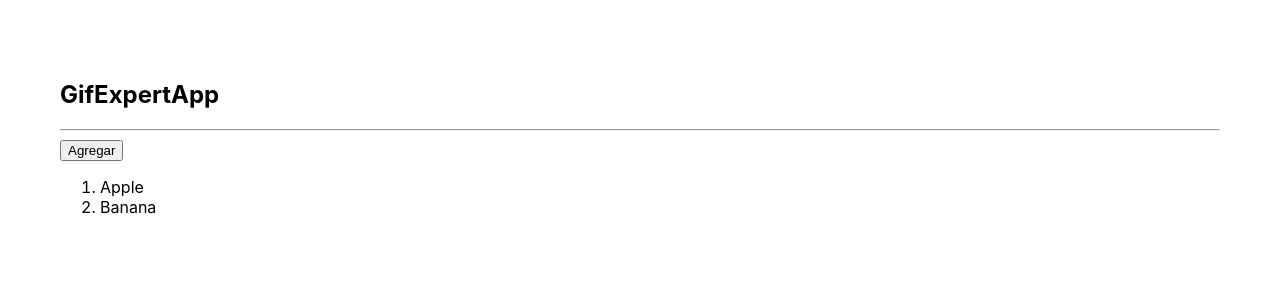
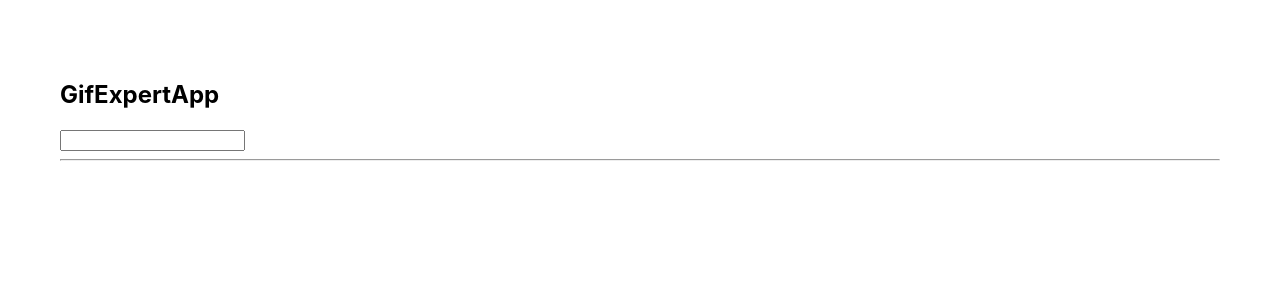
Before and after one commit to aragrevo/GifExpertApp, a React (Vite) app: page / in a window 1280 px wide. Shown: the top 300 px of the page. Built offline with nearby package versions, Linux system fonts and the light colour scheme.

Commit message:
get and render gifs

```diff
--- a/src/GifExpertApp.jsx
+++ b/src/GifExpertApp.jsx
@@ -1,21 +1,18 @@
 import React, { useState } from 'react';
+import AddCategory from './components/AddCategory';
+import GifGrid from './components/GifGrid';
 
-const GifExpertApp = () => {
-  const [categories, setCategories] = useState(['Apple', 'Banana']);
-
-  const handleAdd = () => {
-    setCategories((values) => [...values, 'Orange']);
-  };
+const GifExpertApp = ({ defaultCategories = [] }) => {
+  const [categories, setCategories] = useState(defaultCategories);
 
   return (
     <>
       <h2>GifExpertApp</h2>
+      <AddCategory setCategories={setCategories} />
       <hr />
-
-      <button onClick={handleAdd}>Agregar</button>
       <ol>
         {categories.map((category) => (
-          <li key={category}>{category}</li>
+          <GifGrid key={category} category={category} />
         ))}
       </ol>
     </>
--- /dev/null
+++ b/src/components/AddCategory.jsx
@@ -0,0 +1,29 @@
+import React, { useState } from 'react';
+
+const AddCategory = ({ setCategories }) => {
+  const [inputValue, setInputValue] = useState('');
+
+  const handleInputChange = (e) => {
+    setInputValue(e.target.value);
+  };
+
+  const handleSubmit = (e) => {
+    e.preventDefault();
+    if (inputValue.trim().length > 2) {
+      setCategories((cats) => [inputValue, ...cats]);
+      setInputValue('');
+    }
+  };
+
+  return (
+    <form onSubmit={handleSubmit}>
+      <input type='text' value={inputValue} onChange={handleInputChange} />
+    </form>
+  );
+};
+
+// AddCategory.propTypes = {
+//   setCategories: PropTypes.func.isRequired,
+// };
+
+export default AddCategory;
--- /dev/null
+++ b/src/components/GifGrid.jsx
@@ -0,0 +1,25 @@
+import React from 'react';
+// import PropTypes from 'prop-types';
+import useFetchGifs from '../hooks/useFetchGifs';
+import GifGridItem from './GifGridItem';
+
+const GifGrid = ({ category }) => {
+  const { data: gifs, loading } = useFetchGifs(category);
+  return (
+    <>
+      <h3>{category}</h3>
+      {loading && <p>Loading</p>}
+      <div>
+        {gifs.map((gif) => (
+          <GifGridItem key={gif.id} {...gif} />
+        ))}
+      </div>
+    </>
+  );
+};
+
+// GifGrid.propTypes = {
+//   category: PropTypes.string.isRequired,
+// };
+
+export default GifGrid;
--- /dev/null
+++ b/src/components/GifGridItem.jsx
@@ -0,0 +1,18 @@
+import React from 'react';
+// import PropTypes from 'prop-types';
+
+const GifGridItem = ({ title, url }) => {
+  return (
+    <div>
+      <img src={url} alt={title} />
+      <p>{title}</p>
+    </div>
+  );
+};
+
+// GifGridItem.propTypes = {
+//   title: PropTypes.string.isRequired,
+//   url: PropTypes.string.isRequired,
+// };
+
+export default GifGridItem;
--- /dev/null
+++ b/src/helpers/getGifs.js
@@ -0,0 +1,18 @@
+export const getGifs = async (category) => {
+  const url = `https://api.giphy.com/v1/gifs/search?q=${encodeURI(
+    category
+  )}&limit=10&api_key=A8xMXqzieIHmtO3BjGLAtf1daSSDAv8K`;
+
+  const resp = await fetch(url);
+  const { data } = await resp.json();
+
+  const gifs = data.map((img) => {
+    return {
+      id: img.id,
+      title: img.title,
+      url: img.images?.downsized_medium.url,
+    };
+  });
+
+  return gifs;
+};
--- /dev/null
+++ b/src/hooks/useFetchGifs.js
@@ -0,0 +1,19 @@
+import { useEffect, useState } from 'react';
+import { getGifs } from '../helpers/getGifs';
+
+const useFetchGifs = (category) => {
+  const [state, setState] = useState({ data: [], loading: true });
+
+  useEffect(() => {
+    getGifs(category).then((gifs) => {
+      setState({
+        data: gifs,
+        loading: false,
+      });
+    });
+  }, [category]);
+
+  return state;
+};
+
+export default useFetchGifs;
```
